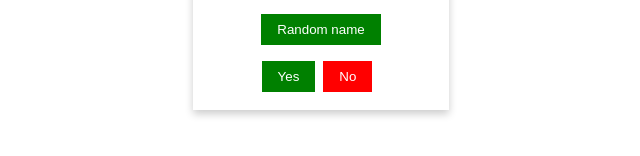
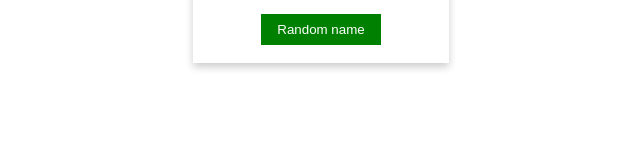
Before and after one commit to LuisGhz/react-4h-course, a React (Create React App) app: page / in a window 1280 px wide. Shown: the part 372-528 px from the top of the page, without its empty margins (319-959 px from the left). Built offline with nearby package versions, Linux system fonts and the light colour scheme.

Commit message:
Delete YesNoButtons

```diff
--- a/src/App.js
+++ b/src/App.js
@@ -1,7 +1,6 @@
 import React, { useState } from 'react';
 import faker from 'faker';
 import { Card } from 'card/index';
-import { YesNoButtons } from 'yes-no-buttons/index';
 import './App.css';
 
 function App() {
@@ -23,7 +22,7 @@ function App() {
         title={ 'Customer Research Developer' }
         onChangeName={ () => changeNameHandler() }
         onChangeNameFromInput={ changeNameFromInputHandler }
-      ><YesNoButtons /></Card> }
+      /> }
     </div>
   );
 }
```
